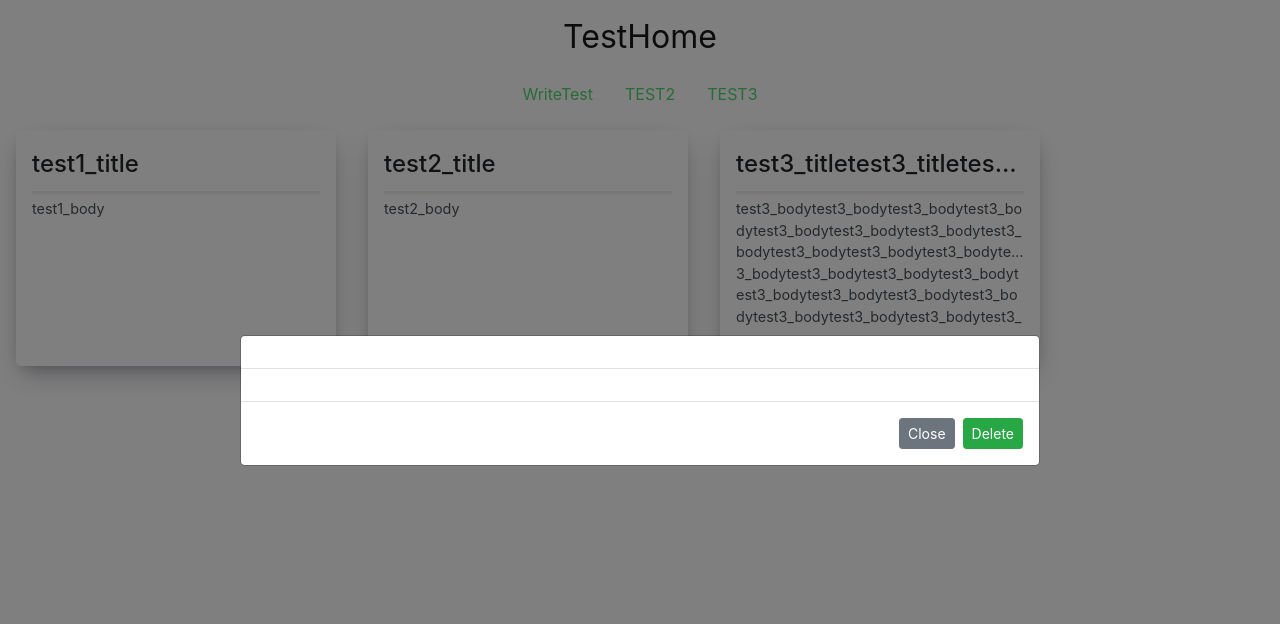
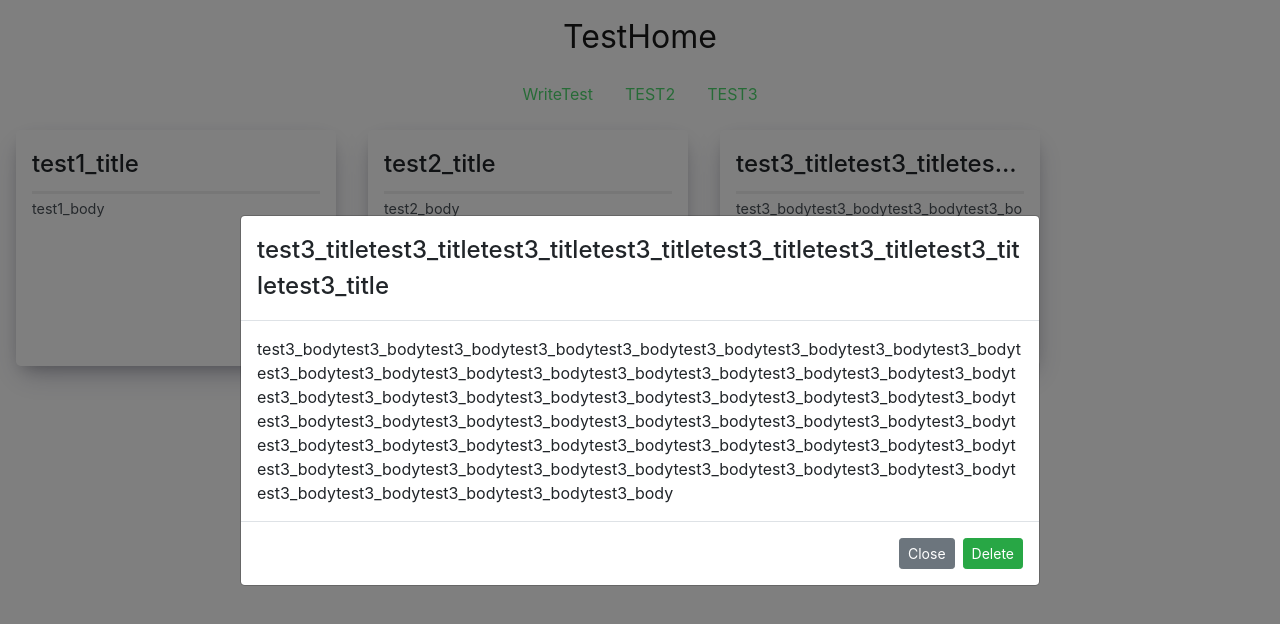
Before and after one commit to chhun93/chhunblog, a React (Create React App) app: page /#/ in a window 1280 px wide. Both pictures are taken after a click on the element 880 px from the left and 248 px from the top of the page. Shown: the top 624 px of the page. Built offline with nearby package versions, Linux system fonts and the light colour scheme.

Commit message:
초기값 설정하지 않아 에러나는거였네:

```diff
--- a/src/Components/Contents/PostModal.js
+++ b/src/Components/Contents/PostModal.js
@@ -5,13 +5,18 @@ import { modal_up } from "../../Reducer/PostReducer";
 import "../../DecorateFiles/PostModal.css";
 
 class PostModal extends Component {
-  state = {};
+  state = {
+    modalUp : false,
+    selectedPost : {
+      title : "",
+      body : "",
+      postNo : -1
+    }
+  };
   whythismake = () => {};
   componentWillReceiveProps(nextProps) {
     this.setState(nextProps);
-    console.log(nextProps);
   }
-
   render() {
     return (
       <Modal
@@ -22,9 +27,9 @@ class PostModal extends Component {
         centered
       >
         <Modal.Header>
-          <Modal.Title>{this.state.title}</Modal.Title>
+          <Modal.Title>{this.state.selectedPost.title}</Modal.Title>
         </Modal.Header>
-        <Modal.Body>{this.state.body}</Modal.Body>
+        <Modal.Body>{this.state.selectedPost.body}</Modal.Body>
         <Modal.Footer>
           <Button
             size="sm"
```
